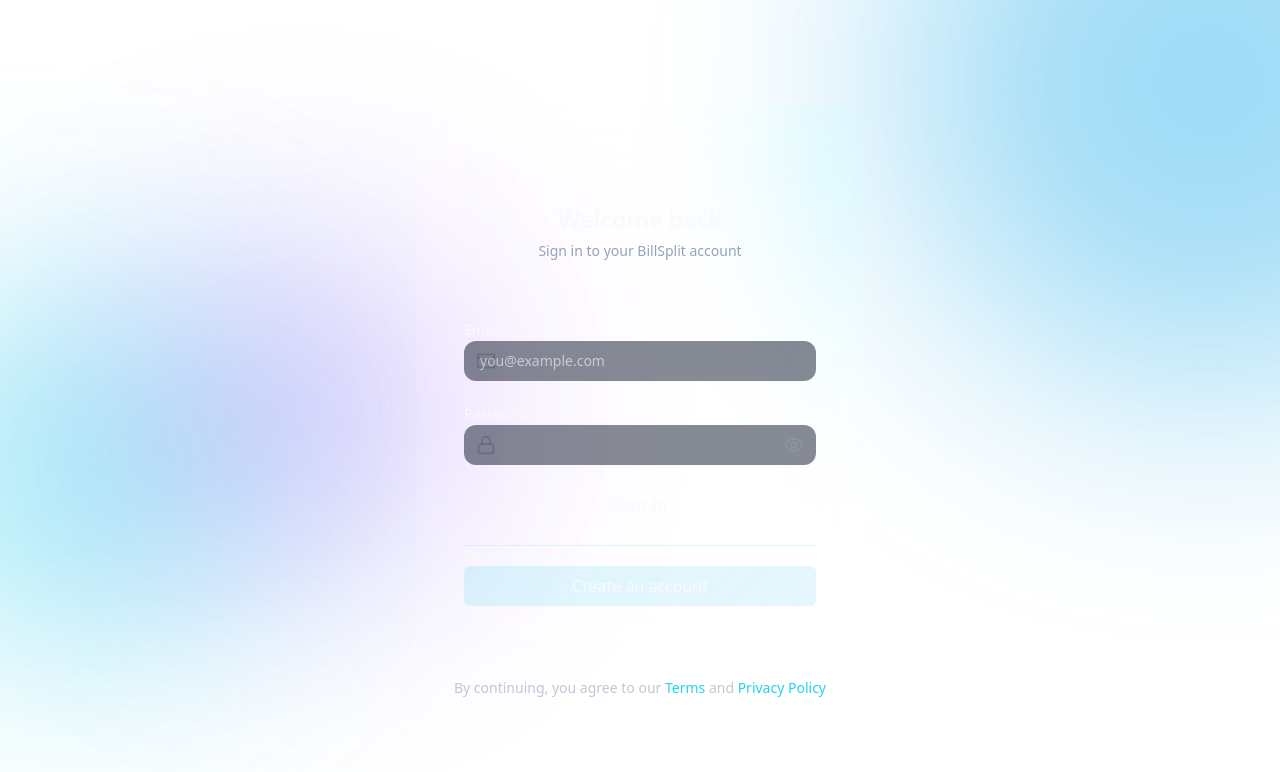
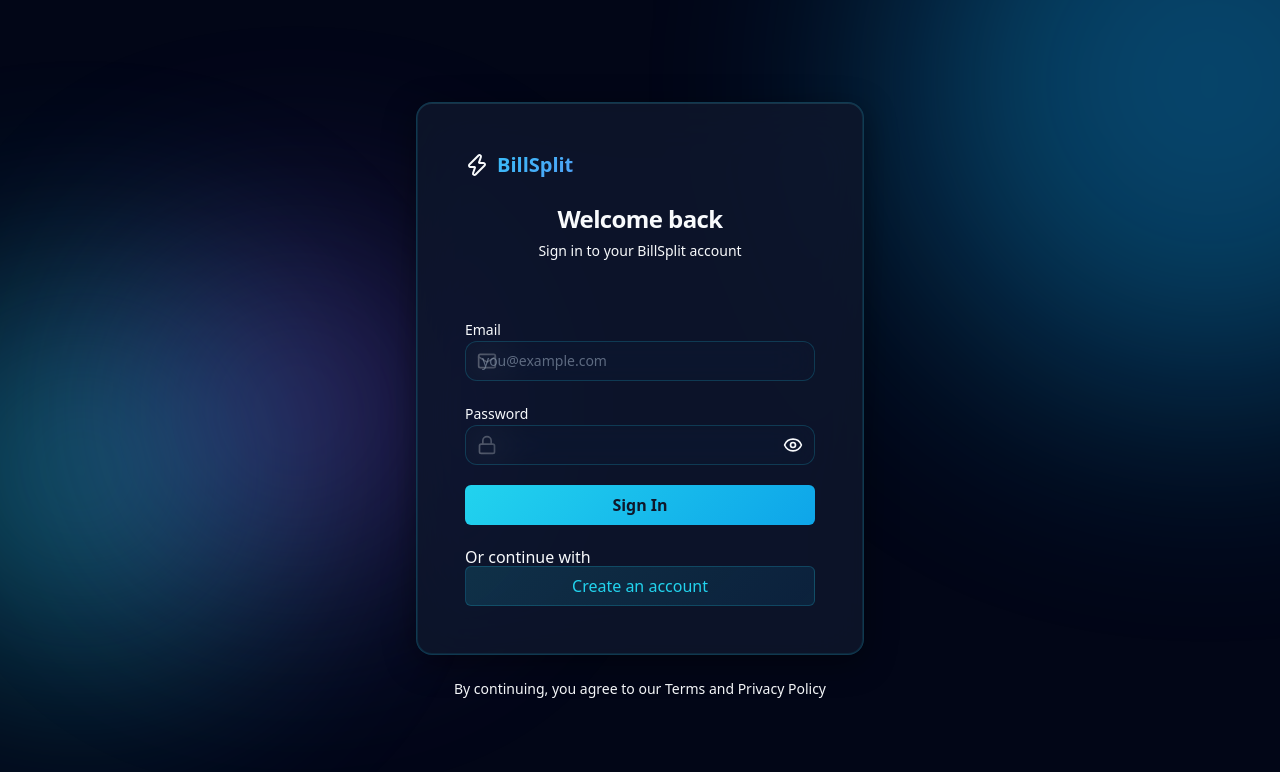
Before and after one commit to 673cyberbreacher/billsplit-app, a Next.js app: page /login in a window 1280 px wide. Shown: the top 772 px of the page. Built offline with nearby package versions, Linux system fonts and the light colour scheme.

Commit message:
Fix build: remove @theme (use :root vars), fix groups page JSX ternary parser issue

```diff
--- a/src/app/globals.css
+++ b/src/app/globals.css
@@ -1,6 +1,6 @@
 @import "tailwindcss";
 
-@theme {
+:root {
   /* Harsh Gradient Palette */
   --color-primary: #0f172a;
   --color-primary-foreground: #f8fafc;
@@ -44,31 +44,31 @@
 
 /* Glass/Liquid Glass Utility Classes */
 .glass {
-  background: var(--glass);
+  background: var(--color-glass);
   backdrop-filter: blur(20px) saturate(180%);
   -webkit-backdrop-filter: blur(20px) saturate(180%);
-  border: 1px solid var(--glass-border);
+  border: 1px solid var(--color-glass-border);
   box-shadow:
-    inset 0 1px 0 var(--glass-highlight),
+    inset 0 1px 0 var(--color-glass-highlight),
     0 4px 24px rgba(0, 0, 0, 0.3),
     0 0 0 1px rgba(255, 255, 255, 0.02) inset;
 }
 
 .glass-strong {
-  background: var(--glass-strong);
+  background: var(--color-glass-strong);
   backdrop-filter: blur(30px) saturate(200%);
   -webkit-backdrop-filter: blur(30px) saturate(200%);
-  border: 1px solid var(--glass-border);
+  border: 1px solid var(--color-glass-border);
   box-shadow:
-    inset 0 1px 0 var(--glass-highlight),
+    inset 0 1px 0 var(--color-glass-highlight),
     0 8px 32px rgba(0, 0, 0, 0.4),
     0 0 0 1px rgba(34, 211, 238, 0.1) inset;
 }
 
 /* Harsh Gradient Buttons */
 .btn-gradient {
-  background: linear-gradient(135deg, var(--primary-glow) 0%, var(--accent) 100%);
-  color: var(--primary);
+  background: linear-gradient(135deg, var(--color-primary-glow) 0%, var(--color-accent) 100%);
+  color: var(--color-primary);
   font-weight: 600;
   position: relative;
   overflow: hidden;
@@ -79,7 +79,7 @@
   content: '';
   position: absolute;
   inset: 0;
-  background: linear-gradient(135deg, var(--accent-glow) 0%, var(--primary-glow) 100%);
+  background: linear-gradient(135deg, var(--color-accent-glow) 0%, var(--color-primary-glow) 100%);
   opacity: 0;
   transition: opacity 0.3s ease;
 }
@@ -90,19 +90,19 @@
 
 .btn-gradient-secondary {
   background: linear-gradient(135deg, rgba(34, 211, 238, 0.15) 0%, rgba(14, 165, 233, 0.1) 100%);
-  color: var(--primary-glow);
-  border: 1px solid var(--glass-border);
+  color: var(--color-primary-glow);
+  border: 1px solid var(--color-glass-border);
   transition: all 0.3s ease;
 }
 
 .btn-gradient-secondary:hover {
   background: linear-gradient(135deg, rgba(34, 211, 238, 0.25) 0%, rgba(14, 165, 233, 0.2) 100%);
-  border-color: var(--primary-glow);
+  border-color: var(--color-primary-glow);
   box-shadow: 0 0 30px rgba(34, 211, 238, 0.2);
 }
 
 .btn-gradient-destructive {
-  background: linear-gradient(135deg, var(--destructive-glow) 0%, var(--destructive) 100%);
+  background: linear-gradient(135deg, var(--color-destructive-glow) 0%, var(--color-destructive) 100%);
   color: white;
   transition: all 0.3s ease;
 }
@@ -113,7 +113,7 @@
 
 /* Harsh Gradient Text */
 .text-gradient {
-  background: linear-gradient(135deg, var(--primary-glow) 0%, var(--accent-glow) 50%, var(--color-orb-3) 100%);
+  background: linear-gradient(135deg, var(--color-primary-glow) 0%, var(--color-accent-glow) 50%, var(--color-orb-3) 100%);
   -webkit-background-clip: text;
   -webkit-text-fill-color: transparent;
   background-clip: text;
@@ -122,14 +122,14 @@
 }
 
 .text-gradient-warm {
-  background: linear-gradient(135deg, var(--warning-glow) 0%, var(--destructive-glow) 100%);
+  background: linear-gradient(135deg, var(--color-warning-glow) 0%, var(--color-destructive-glow) 100%);
   -webkit-background-clip: text;
   -webkit-text-fill-color: transparent;
   background-clip: text;
 }
 
 .text-gradient-success {
-  background: linear-gradient(135deg, var(--success-glow) 0%, var(--primary-glow) 100%);
+  background: linear-gradient(135deg, var(--color-success-glow) 0%, var(--color-primary-glow) 100%);
   -webkit-background-clip: text;
   -webkit-text-fill-color: transparent;
   background-clip: text;
@@ -142,39 +142,39 @@
 
 /* Glass Cards */
 .card-glass {
-  background: var(--glass);
+  background: var(--color-glass);
   backdrop-filter: blur(20px) saturate(180%);
   -webkit-backdrop-filter: blur(20px) saturate(180%);
-  border: 1px solid var(--glass-border);
+  border: 1px solid var(--color-glass-border);
   border-radius: 1rem;
   padding: 1.5rem;
   transition: all 0.3s cubic-bezier(0.4, 0, 0.2, 1);
   box-shadow:
-    inset 0 1px 0 var(--glass-highlight),
+    inset 0 1px 0 var(--color-glass-highlight),
     0 4px 24px rgba(0, 0, 0, 0.3),
     0 0 0 1px rgba(255, 255, 255, 0.02) inset;
 }
 
 .card-glass:hover {
-  border-color: var(--primary-glow);
+  border-color: var(--color-primary-glow);
   box-shadow:
-    inset 0 1px 0 var(--glass-highlight),
+    inset 0 1px 0 var(--color-glass-highlight),
     0 12px 40px rgba(0, 0, 0, 0.4),
-    0 0 0 1px var(--primary-glow) inset,
+    0 0 0 1px var(--color-primary-glow) inset,
     0 0 60px rgba(34, 211, 238, 0.1);
   transform: translateY(-4px);
 }
 
 .card-glass-strong {
-  background: var(--glass-strong);
+  background: var(--color-glass-strong);
   backdrop-filter: blur(30px) saturate(200%);
   -webkit-backdrop-filter: blur(30px) saturate(200%);
-  border: 1px solid var(--glass-border);
+  border: 1px solid var(--color-glass-border);
   border-radius: 1rem;
   padding: 1.5rem;
   transition: all 0.3s cubic-bezier(0.4, 0, 0.2, 1);
   box-shadow:
-    inset 0 1px 0 var(--glass-highlight),
+    inset 0 1px 0 var(--color-glass-highlight),
     0 8px 32px rgba(0, 0, 0, 0.4),
     0 0 0 1px rgba(34, 211, 238, 0.1) inset;
 }
@@ -182,7 +182,7 @@
 /* Gradient Borders */
 .border-gradient {
   position: relative;
-  background: var(--card);
+  background: var(--color-card);
   border-radius: 1rem;
 }
 
@@ -191,7 +191,7 @@
   position: absolute;
   inset: -1px;
   border-radius: 1.0625rem;
-  background: linear-gradient(135deg, var(--primary-glow), var(--accent), var(--color-orb-3));
+  background: linear-gradient(135deg, var(--color-primary-glow), var(--color-accent), var(--color-orb-3));
   opacity: 0;
   z-index: -1;
   transition: opacity 0.3s ease;
@@ -204,22 +204,22 @@
   background: rgba(15, 23, 42, 0.5);
   backdrop-filter: blur(20px) saturate(180%);
   -webkit-backdrop-filter: blur(20px) saturate(180%);
-  border: 1px solid var(--glass-border);
+  border: 1px solid var(--color-glass-border);
   border-radius: 0.75rem;
   padding: 0.875rem 1rem;
-  color: var(--foreground);
+  color: var(--color-foreground);
   transition: all 0.3s cubic-bezier(0.4, 0, 0.2, 1);
 }
 
 .input-glass::placeholder {
-  color: var(--muted-foreground);
+  color: var(--color-muted-foreground);
   opacity: 0.6;
 }
 
 .input-glass:focus {
   outline: none;
   ring: 2px;
-  ring-color: var(--primary-glow);
+  ring-color: var(--color-primary-glow);
   ring-opacity: 0.5;
   background: rgba(15, 23, 42, 0.7);
   box-shadow: 0 0 0 4px rgba(34, 211, 238, 0.1), inset 0 0 20px rgba(34, 211, 238, 0.05);
@@ -227,23 +227,23 @@
 
 /* Navigation Glass */
 .nav-glass {
-  background: var(--glass-strong);
+  background: var(--color-glass-strong);
   backdrop-filter: blur(30px) saturate(200%);
   -webkit-backdrop-filter: blur(30px) saturate(200%);
-  border-bottom: 1px solid var(--glass-border);
+  border-bottom: 1px solid var(--color-glass-border);
 }
 
 /* Scrollbar */
 ::-webkit-scrollbar { width: 8px; height: 8px; }
-::-webkit-scrollbar-track { background: var(--muted); }
-::-webkit-scrollbar-thumb { background: linear-gradient(180deg, var(--primary-glow), var(--accent)); border-radius: 4px; }
-::-webkit-scrollbar-thumb:hover { background: linear-gradient(180deg, var(--accent-glow), var(--primary-glow)); }
+::-webkit-scrollbar-track { background: var(--color-muted); }
+::-webkit-scrollbar-thumb { background: linear-gradient(180deg, var(--color-primary-glow), var(--color-accent)); border-radius: 4px; }
+::-webkit-scrollbar-thumb:hover { background: linear-gradient(180deg, var(--color-accent-glow), var(--color-primary-glow)); }
 
 /* Focus Visible */
-:focus-visible { outline: 2px solid var(--ring); outline-offset: 2px; }
+:focus-visible { outline: 2px solid var(--color-ring); outline-offset: 2px; }
 
 /* Selection */
-::selection { background-color: var(--primary-glow); color: var(--primary); }
+::selection { background-color: var(--color-primary-glow); color: var(--color-primary); }
 
 /* Animations */
 @keyframes slide-up {
@@ -289,7 +289,7 @@
 /* Harsh Gradient Divider */
 .divider-gradient {
   height: 1px;
-  background: linear-gradient(90deg, transparent, var(--primary-glow), var(--accent), transparent);
+  background: linear-gradient(90deg, transparent, var(--color-primary-glow), var(--color-accent), transparent);
 }
 
 /* Glowing Badge */
@@ -299,8 +299,8 @@
   font-size: 0.75rem;
   font-weight: 600;
   background: linear-gradient(135deg, rgba(34, 211, 238, 0.2), rgba(14, 165, 233, 0.15));
-  border: 1px solid var(--glass-border);
-  color: var(--primary-glow);
+  border: 1px solid var(--color-glass-border);
+  color: var(--color-primary-glow);
   box-shadow: 0 0 20px rgba(34, 211, 238, 0.15);
 }
 
@@ -311,7 +311,7 @@
   font-weight: 600;
   background: linear-gradient(135deg, rgba(34, 197, 94, 0.2), rgba(34, 197, 94, 0.1));
   border: 1px solid rgba(34, 197, 94, 0.3);
-  color: var(--success-glow);
+  color: var(--color-success-glow);
   box-shadow: 0 0 20px rgba(34, 197, 94, 0.15);
 }
 
@@ -322,7 +322,7 @@
   font-weight: 600;
   background: linear-gradient(135deg, rgba(245, 158, 11, 0.2), rgba(245, 158, 11, 0.1));
   border: 1px solid rgba(245, 158, 11, 0.3);
-  color: var(--warning-glow);
+  color: var(--color-warning-glow);
   box-shadow: 0 0 20px rgba(245, 158, 11, 0.15);
 }
 
@@ -333,7 +333,7 @@
   font-weight: 600;
   background: linear-gradient(135deg, rgba(239, 68, 68, 0.2), rgba(239, 68, 68, 0.1));
   border: 1px solid rgba(239, 68, 68, 0.3);
-  color: var(--destructive-glow);
+  color: var(--color-destructive-glow);
   box-shadow: 0 0 20px rgba(239, 68, 68, 0.15);
 }
 
@@ -362,11 +362,11 @@
 
 /* Base styles */
 * {
-  border-color: var(--border);
+  border-color: var(--color-border);
 }
 
 body {
-  background-color: var(--background);
-  color: var(--foreground);
+  background-color: var(--color-background);
+  color: var(--color-foreground);
   font-feature-settings: "cv02", "cv03", "cv04", "cv11";
 }
--- a/src/app/groups/page.tsx
+++ b/src/app/groups/page.tsx
@@ -270,7 +270,6 @@ export default function GroupsPage() {
             ))}
           </div>
         ) : (
-          {/* Empty State */}
           <Card className="card-glass animate-slide-up">
             <CardContent className="flex flex-col items-center justify-center py-16 px-8 text-center">
               <div className="mx-auto mb-4 inline-flex h-16 w-16 items-center justify-center rounded-2xl bg-primary-glow/10">
```
